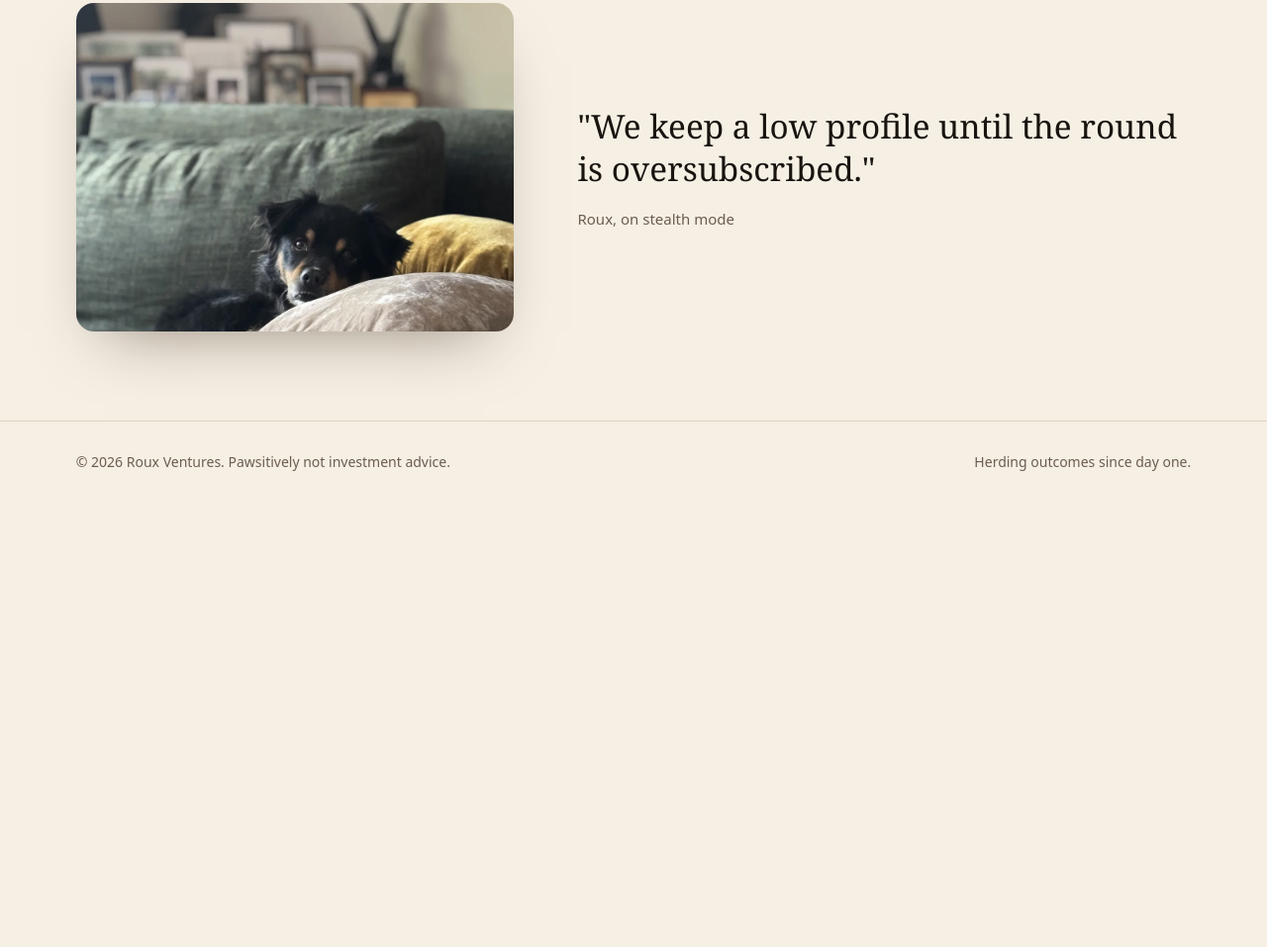
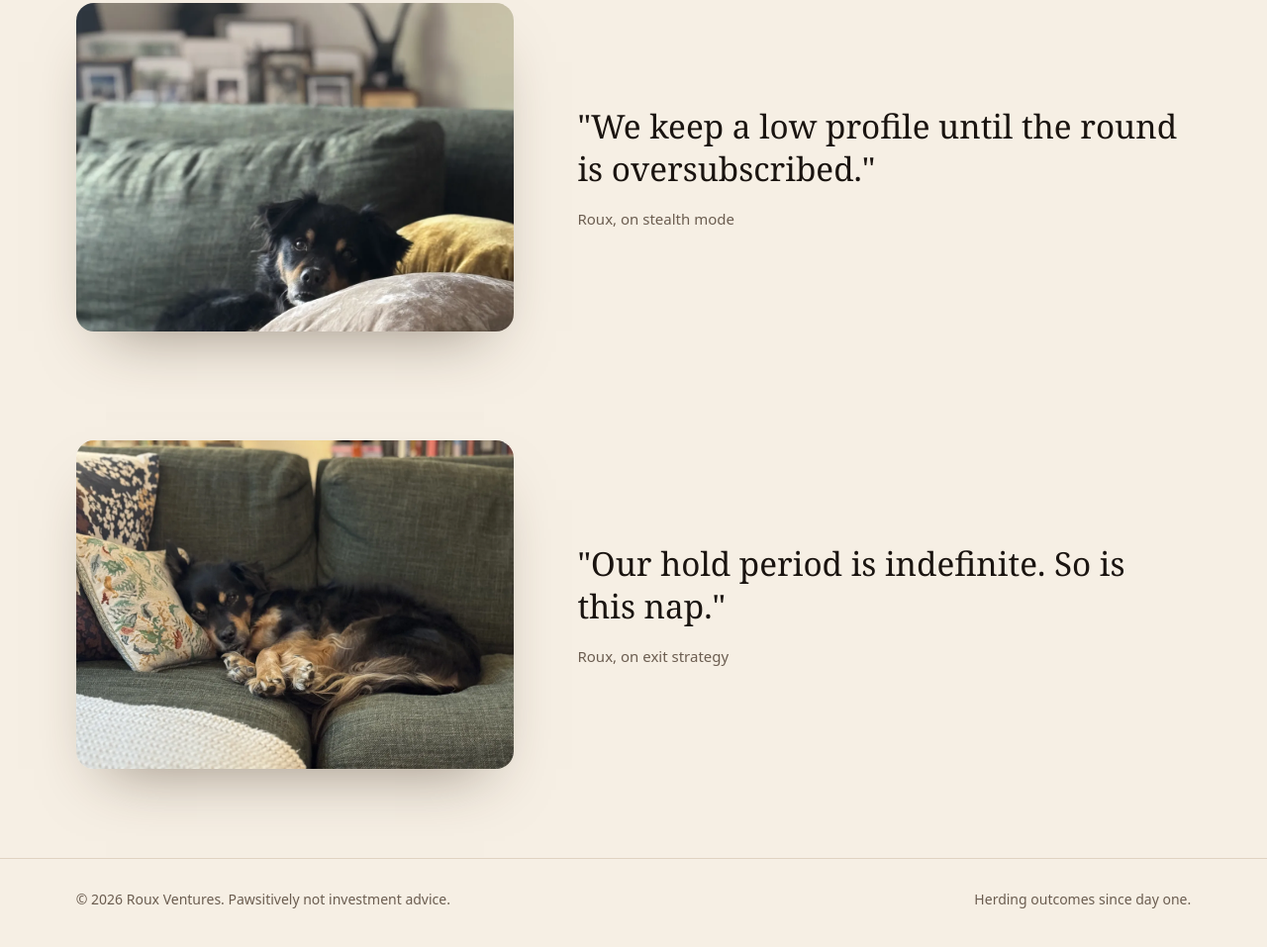
Before and after one commit to sbeaton09/roux-ventures, a plain HTML site: page index.html in a window 1280 px wide. Shown: the part 9836-10793 px from the top of the page at 99% size. Before the commit the page ends 10365 px from the top, so only its background shows below. Drawn offline with Linux system fonts and the light colour scheme.

Commit message:
Add couch nap photo

```diff
--- a/index.html
+++ b/index.html
@@ -67,6 +67,7 @@ footer{padding:30px 6vw 50px;border-top:1px solid var(--line);color:var(--mut);f
 <section class="thesis"><div class="ph"><img src="img/roux16.webp" alt="Roux resting his chin on the couch arm"></div><div><blockquote>"We have heard your pitch. We would like to see more traction. And a treat."</blockquote><cite>Roux, on due diligence</cite></div></section>
 <section class="thesis"><div class="ph"><img src="img/roux17.webp" alt="Roux on a mountain trail"></div><div><blockquote>"We back founders climbing the hardest terrain. We bring the snacks."</blockquote><cite>Roux, on hard tech</cite></div></section>
 <section class="thesis"><div class="ph"><img src="img/roux18.webp" alt="Roux peeking over a pillow on the green couch"></div><div><blockquote>"We keep a low profile until the round is oversubscribed."</blockquote><cite>Roux, on stealth mode</cite></div></section>
+<section class="thesis"><div class="ph"><img src="img/roux19.webp" alt="Roux curled up asleep on the green couch"></div><div><blockquote>"Our hold period is indefinite. So is this nap."</blockquote><cite>Roux, on exit strategy</cite></div></section>
 <footer><span>© 2026 Roux Ventures. Pawsitively not investment advice.</span><span>Herding outcomes since day one.</span></footer>
 <script>/* paw prints trailing the dog */const tr=document.querySelector('.track');for(let i=0;i<14;i++){const p=document.createElementNS('http://www.w3.org/2000/svg','svg');p.setAttribute('viewBox','0 0 20 20');p.setAttribute('class','paw');p.innerHTML='<g fill="#b5743a"><ellipse cx="10" cy="13" rx="5" ry="4"/><circle cx="4" cy="7" r="2"/><circle cx="8" cy="4" r="2"/><circle cx="12" cy="4" r="2"/><circle cx="16" cy="7" r="2"/></g>';p.style.left=(i*7.3+2)+'%';p.style.animationDelay=(i*0.8)+'s';p.style.bottom=(i%2?2:14)+'px';tr.appendChild(p)}</script>
 </body></html>
```
Also changed, not shown: img/roux19.webp (added).
